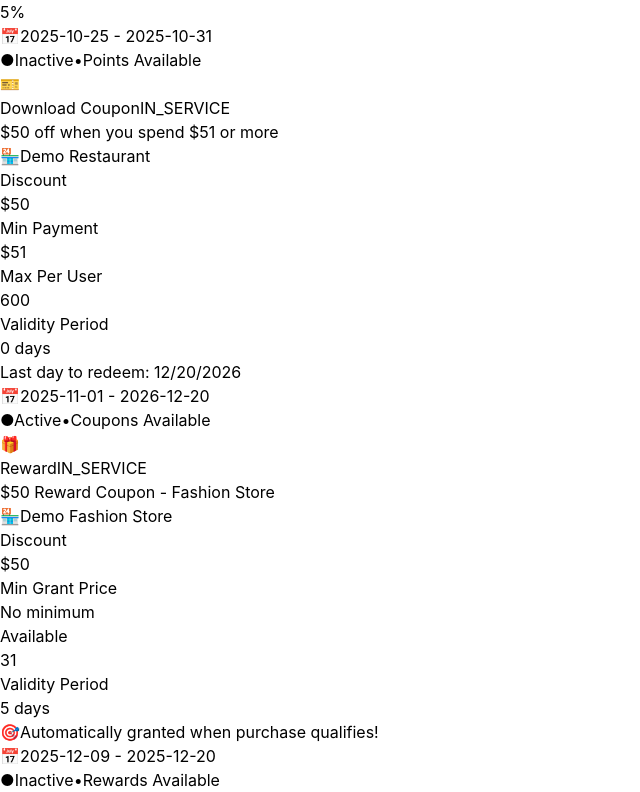
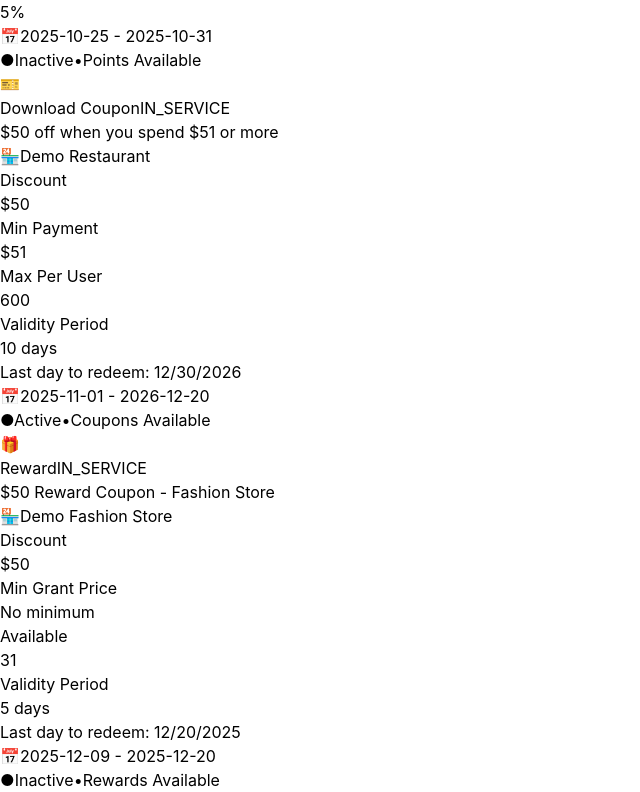
Before and after one commit to papercoding22/ddd-task-app, a React (Vite) app: page / in a window 1280 px wide. Shown: the part 360-1152 px from the top of the page, without its empty margins (0-640 px from the left). Built offline with nearby package versions, Linux system fonts and the light colour scheme.

Commit message:
feat: Update RewardCoupon logic for expiration date calculation and enhance RewardCouponCard component to display last day to redeem

```diff
--- a/src/marketing-platform/domain/entities/Promotion.ts
+++ b/src/marketing-platform/domain/entities/Promotion.ts
@@ -18,8 +18,8 @@ const MAX_TITLE_LENGTH = 300;
 export abstract class Promotion {
   protected readonly id: string;
   protected title: string;
-  protected startDate: Date;
-  protected endDate: Date;
+  private startDate: Date;
+  private endDate: Date;
   protected readonly promotionType: PromotionType;
   protected readonly distributionType: DistributionType;
   protected readonly productType: ProductType;
@@ -80,6 +80,20 @@ export abstract class Promotion {
         `Start date (${startDate.toISOString()}) must be before end date (${endDate.toISOString()})`
       );
     }
+  }
+
+  /**
+   * Protected getter for startDate - used by subclasses
+   */
+  protected get internalStartDate(): Date {
+    return this.startDate;
+  }
+
+  /**
+   * Protected getter for endDate - used by subclasses
+   */
+  protected get internalEndDate(): Date {
+    return this.endDate;
   }
 
   /**
--- a/src/marketing-platform/domain/entities/RewardCoupon.ts
+++ b/src/marketing-platform/domain/entities/RewardCoupon.ts
@@ -81,6 +81,11 @@ export class RewardCoupon extends Coupon {
    * @param issueDate - The issue date to calculate expiration from
    */
   public calculateCouponExpirationDate(issueDate: Date = new Date()): Date {
+    if (this.validityPeriodType === "FIXED_DATE") {
+      return this.getEndDate();
+    }
+
+    // FLEXIBLE_DATE: Add validity period days to issue date
     const endDate = new Date(issueDate);
     endDate.setDate(endDate.getDate() + this.validityPeriodDays);
     return endDate;
--- a/src/marketing-platform/infrastructure/repositories/mock/downloadable-coupon-details.json
+++ b/src/marketing-platform/infrastructure/repositories/mock/downloadable-coupon-details.json
@@ -28,8 +28,8 @@
     "fullPaymentYn": "N",
     "minimumPaymentPrice": 51.0,
     "fullPaymentMinPrice": 51.0,
-    "flexibleDaysType": "FIXED_DATE",
-    "flexibleDays": 0,
+    "flexibleDaysType": "FLEXIBLE_DAY",
+    "flexibleDays": 10,
     "downloadableCouponQuantity": 600,
     "downloadedCouponQuantity": 5,
     "usedCouponQuantity": 2,
--- a/src/marketing-platform/presentation/components/RewardCouponCard.tsx
+++ b/src/marketing-platform/presentation/components/RewardCouponCard.tsx
@@ -25,6 +25,10 @@ export const RewardCouponCard: React.FC<RewardCouponCardProps> = ({
   typeInfo,
 }) => {
   const coupon = application.getPromotion() as unknown as RewardCoupon;
+
+  const lastDayToRedeem = coupon.calculateCouponExpirationDate(
+    coupon.getEndDate()
+  );
 
   return (
     <PromotionCardWrapper
@@ -67,11 +71,8 @@ export const RewardCouponCard: React.FC<RewardCouponCardProps> = ({
       </div>
 
       <div className="mt-4 p-3 bg-purple-50 rounded-lg border border-purple-200">
-        <p className="text-xs text-purple-700 font-semibold flex items-center gap-2">
-          <span>🎯</span>
-          <span>
-            Automatically granted when purchase qualifies!
-          </span>
+        <p className="text-xs text-purple-700 font-medium">
+          Last day to redeem: {lastDayToRedeem.toLocaleDateString()}
         </p>
       </div>
 
```
Also changed, not shown: 1 other file (tests, documents, lock files or other folders).
